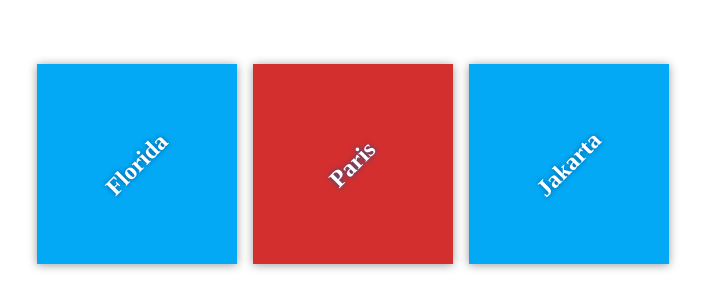
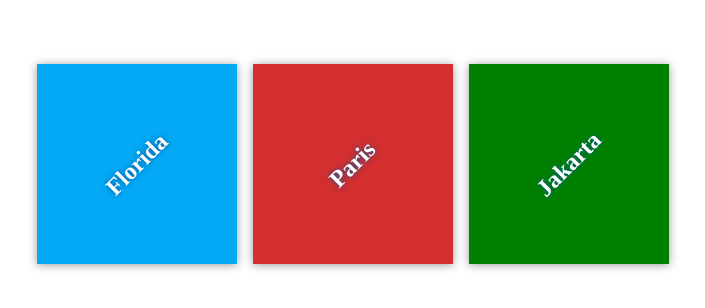
Before and after one commit to jokoss92/my-travel-plans, a plain HTML site: page index.html in a window 1280 px wide. Shown: the part 236-544 px from the top of the page, without its empty margins (287-992 px from the left). Drawn offline with Linux system fonts and the light colour scheme.

Commit message:
Add Jakarta color background

```diff
--- a/css/app.css
+++ b/css/app.css
@@ -58,3 +58,7 @@ h2 {
 #paris {
     background-color: #d32f2f;
 }
+
+#jakarta {
+    background-color: green;
+}
```
